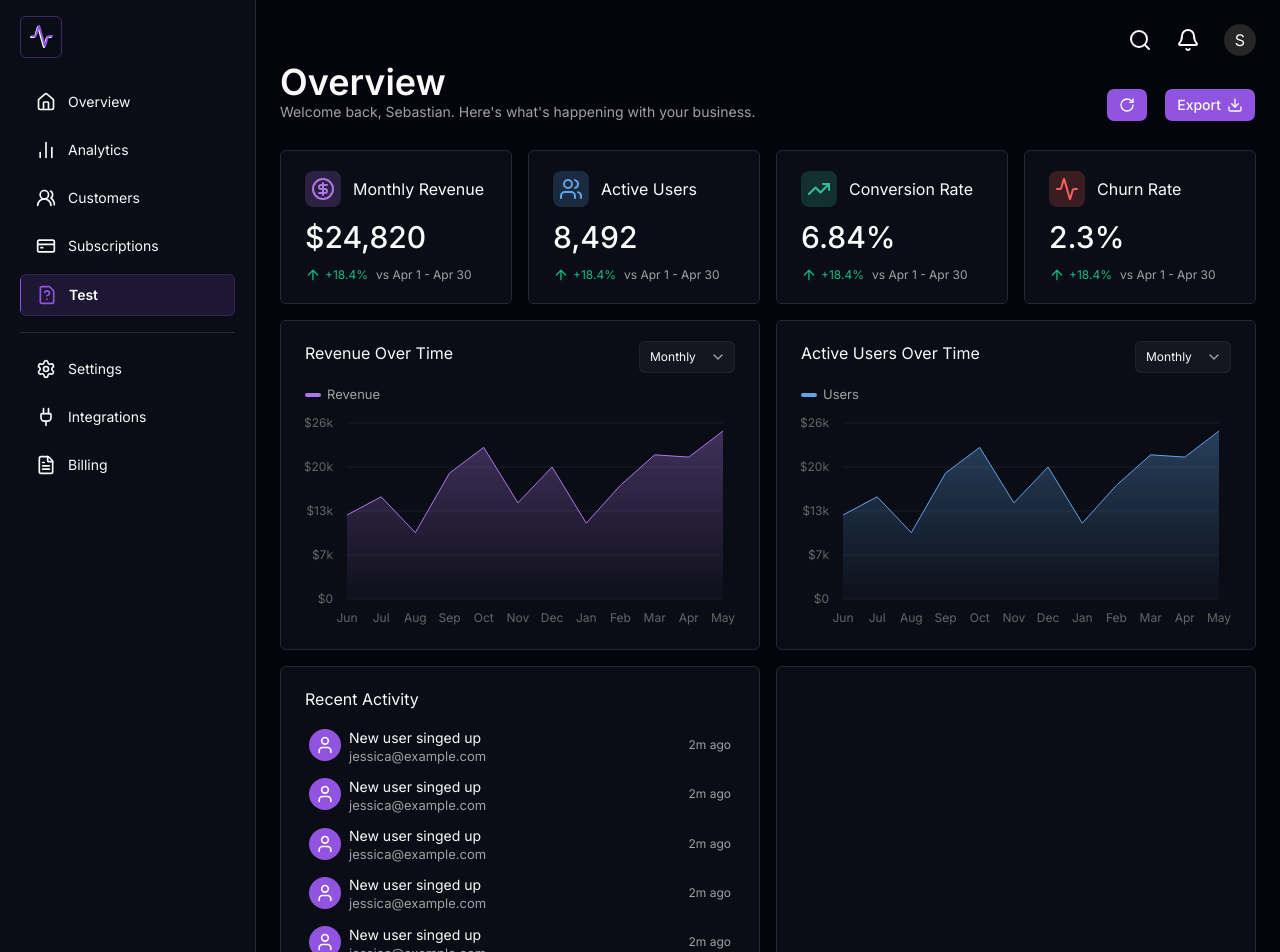
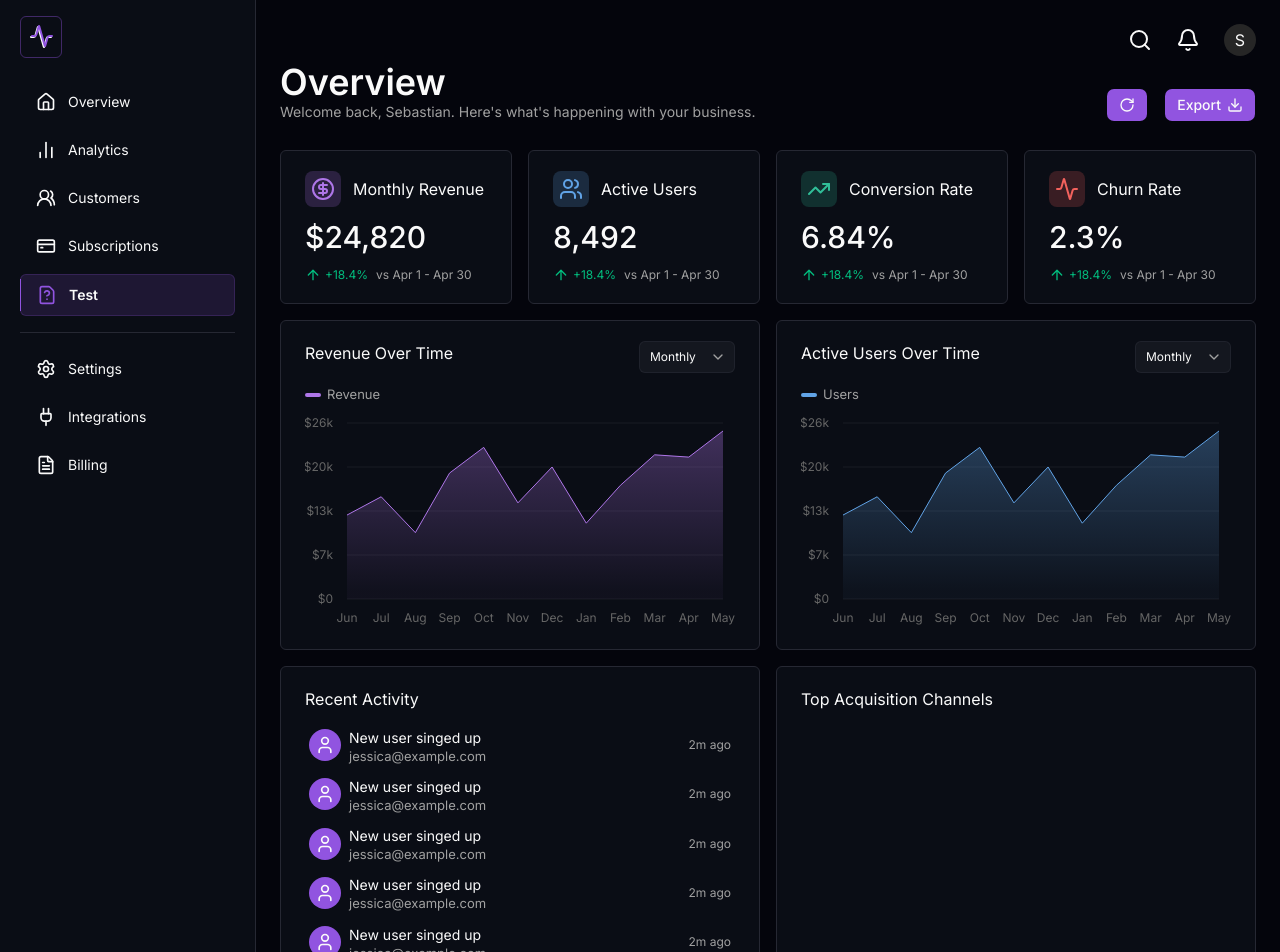
Before and after one commit to svsxn/metricly, a Next.js app: page / in a window 1280 px wide. Shown: the top 952 px of the page. Built offline with nearby package versions, Linux system fonts and the light colour scheme.

Commit message:
feat: add acquisition channels

```diff
--- a/src/app/page.tsx
+++ b/src/app/page.tsx
@@ -3,6 +3,7 @@ import Header from "@/components/dashboard/header";
 import RecentActivity from "@/components/dashboard/recent-activity";
 import { STATS } from "@/data/stats";
 import OverTime from "@/components/dashboard/over-time";
+import AcquisitionChannels from "@/components/dashboard/acquisition-channels";
 
 export default function Home() {
   return (
@@ -29,7 +30,7 @@ export default function Home() {
           seriesLabel="Users"
         />
         <RecentActivity />
-        <div className="min-h-64 sm:min-h-fit col-span-4 sm:col-span-2 bg-card border rounded-sm"></div>
+        <AcquisitionChannels />
         <div className="h-64 col-span-4 bg-card border rounded-sm"></div>
       </div>
     </div>
--- /dev/null
+++ b/src/components/dashboard/acquisition-channels.tsx
@@ -0,0 +1,14 @@
+import Card from "../card";
+
+export default function AcquisitionChannels() {
+  return (
+    <Card
+      header={{
+        title: "Top Acquisition Channels",
+      }}
+      className="col-span-4 sm:col-span-2"
+    >
+      <></>
+    </Card>
+  );
+}
```
